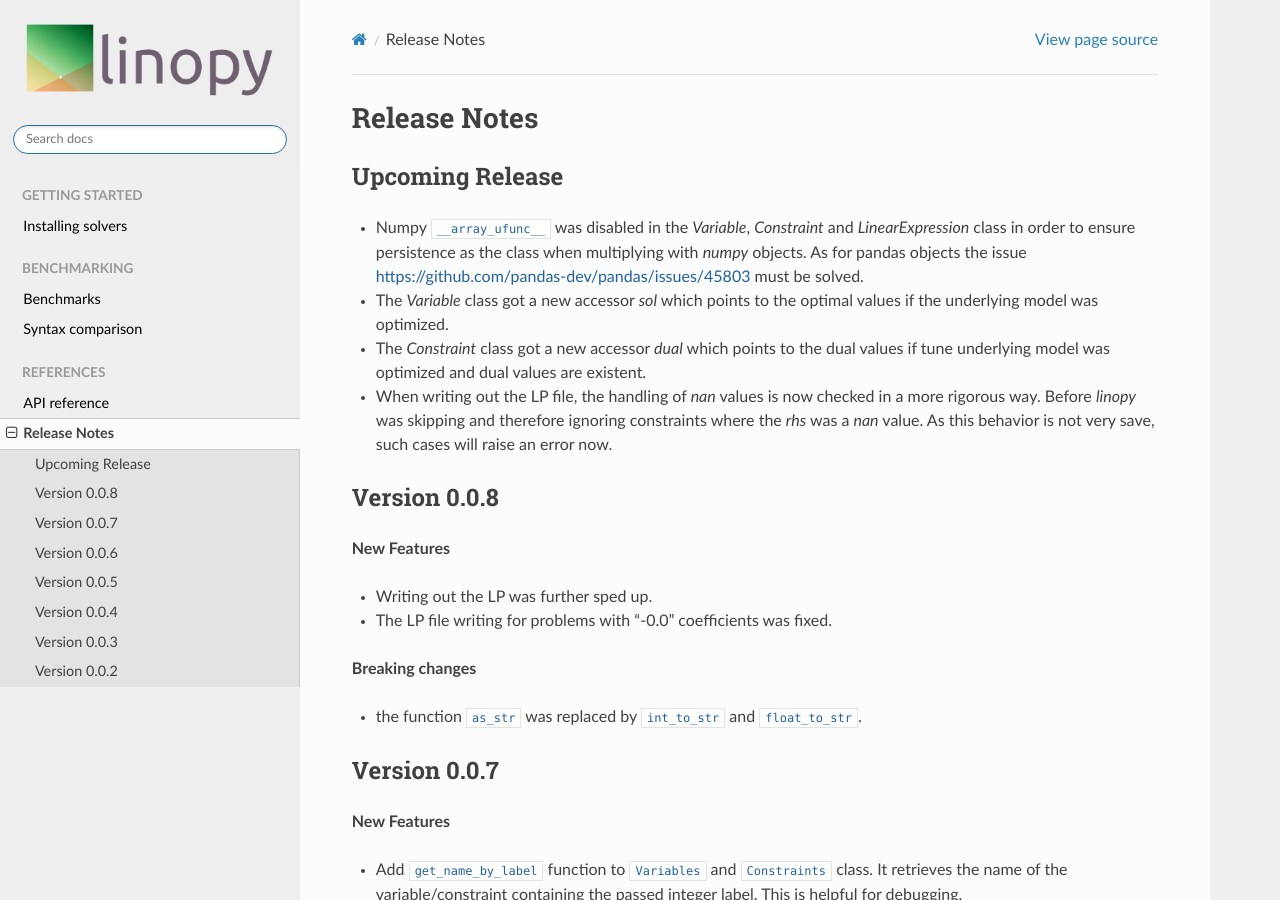
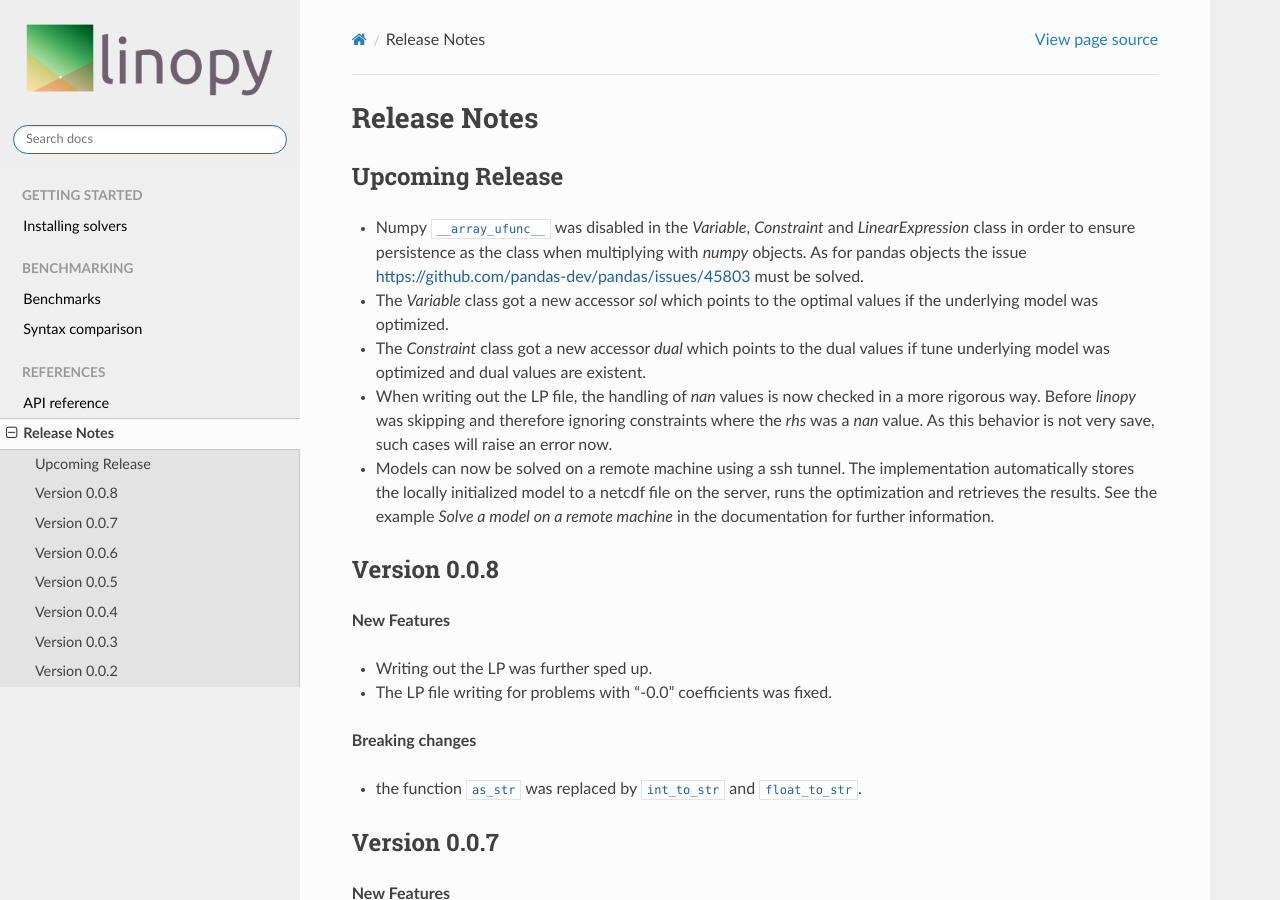
Before and after one commit to PyPSA/linopy, a Sphinx documentation site: the page built from doc/release_notes.rst, in a window 1280 px wide and 900 px high. Built offline with Sphinx 7.4.7 and the Read the Docs theme 2.0.0, drawn with Linux system fonts in a browser that asks for light colours; pages that are not in the unit, such as notebooks, are missing from menus.

Commit message:
doc: add example update release notes

```diff
--- a/doc/index.rst
+++ b/doc/index.rst
@@ -87,6 +87,7 @@ This package is published under license GNU Public License GPLv3
    :caption: Getting started
 
    create-a-model
+   solve-on-remote
    solvers
 
 .. toctree::
--- a/doc/release_notes.rst
+++ b/doc/release_notes.rst
@@ -8,7 +8,7 @@ Upcoming Release
 * The `Variable` class got a new accessor `sol` which points to the optimal values if the underlying model was optimized.
 * The `Constraint` class got a new accessor `dual` which points to the dual values if tune underlying model was optimized and dual values are existent.
 * When writing out the LP file, the handling of `nan` values is now checked in a more rigorous way. Before `linopy` was skipping and therefore ignoring constraints where the `rhs` was a `nan` value. As this behavior is not very save, such cases will raise an error now.
-
+* Models can now be solved on a remote machine using a ssh tunnel. The implementation automatically stores the locally initialized model to a netcdf file on the server, runs the optimization and retrieves the results. See the example `Solve a model on a remote machine` in the documentation for further information.
 
 Version 0.0.8
 -------------
```
Also changed, not shown: .pre-commit-config.yaml, 2 other files.
